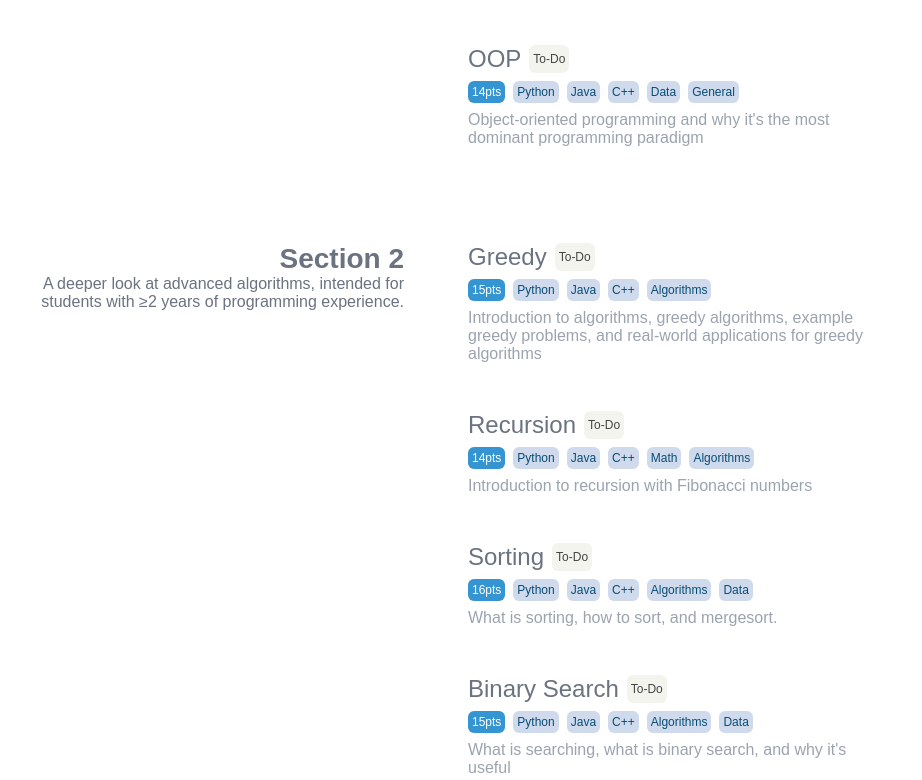
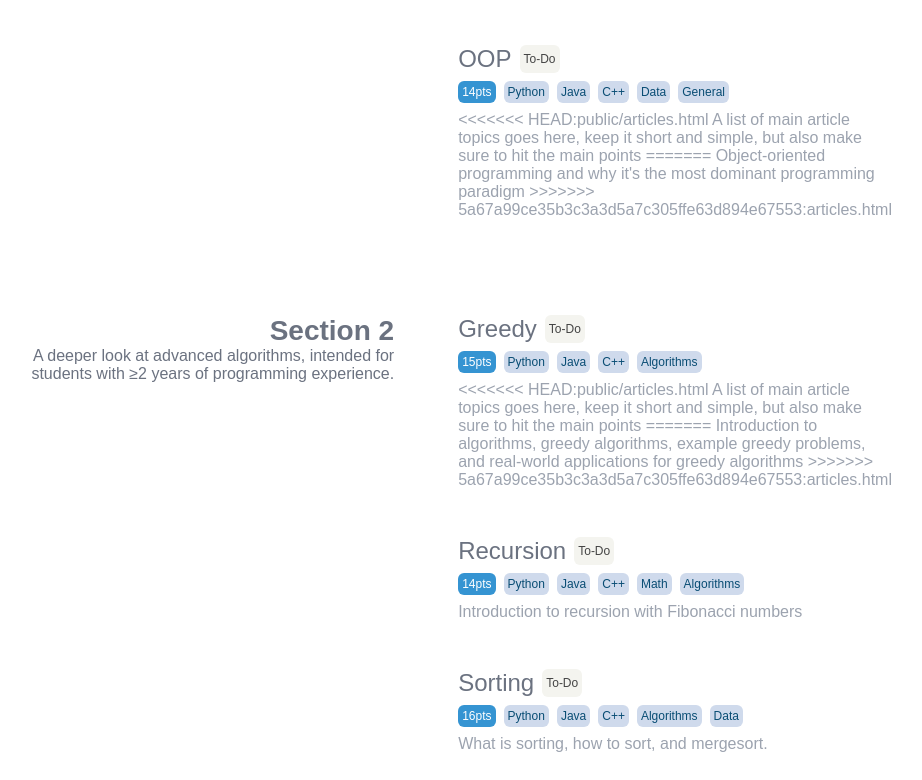
Before and after one commit to PranavG19/HoCo-Hour-of-Code, a website: page public/articles.html in a window 1280 px wide. Shown: the part 1762-2542 px from the top of the page, without its empty margins (204-1126 px from the left). Drawn offline with nearby package versions, Linux system fonts and the light colour scheme; no server answers; a web font is replaced by a local one.

Commit message:
Revert "commit before reversion"
This reverts commit c7ec413969663034270cbe1476576d882f970837.

```diff
--- a/public/articles.html
+++ b/public/articles.html
@@ -303,7 +303,12 @@
                     <div class="article-tag bg-blue2 color-blue5 rounded-md padding-1 rm-2">General</div>
                   </div>
                   <div class="article-subtitle mt-2 color-greychateau article-blue4">
+<<<<<<< HEAD:public/articles.html
+                    A list of main article topics goes here, keep it short and simple, but also make sure to hit the
+                    main points
+=======
                     Object-oriented programming and why it's the most dominant programming paradigm
+>>>>>>> 5a67a99ce35b3c3a3d5a7c305ffe63d894e67553:articles.html
                   </div>
                 </div>
               </a>
@@ -335,7 +340,12 @@
                     <div class="article-tag bg-blue2 color-blue5 rounded-md padding-1 rm-2">Algorithms</div>
                   </div>
                   <div class="article-subtitle mt-2 color-greychateau article-blue4">
+<<<<<<< HEAD:public/articles.html
+                    A list of main article topics goes here, keep it short and simple, but also make sure to hit the
+                    main points
+=======
                     Introduction to algorithms, greedy algorithms, example greedy problems, and real-world applications for greedy algorithms
+>>>>>>> 5a67a99ce35b3c3a3d5a7c305ffe63d894e67553:articles.html
                   </div>
                 </div>
               </a>
@@ -501,7 +511,12 @@
                     <div class="article-tag bg-blue2 color-blue5 rounded-md padding-1 rm-2">No code</div>
                   </div>
                   <div class="article-subtitle mt-2 color-greychateau article-blue4">
+<<<<<<< HEAD:public/articles.html
+                    A list of main article topics goes here, keep it short and simple, but also make sure to hit the
+                    main points
+=======
                     An introduction to automation principles
+>>>>>>> 5a67a99ce35b3c3a3d5a7c305ffe63d894e67553:articles.html
                   </div>
                 </div>
               </a>
```
